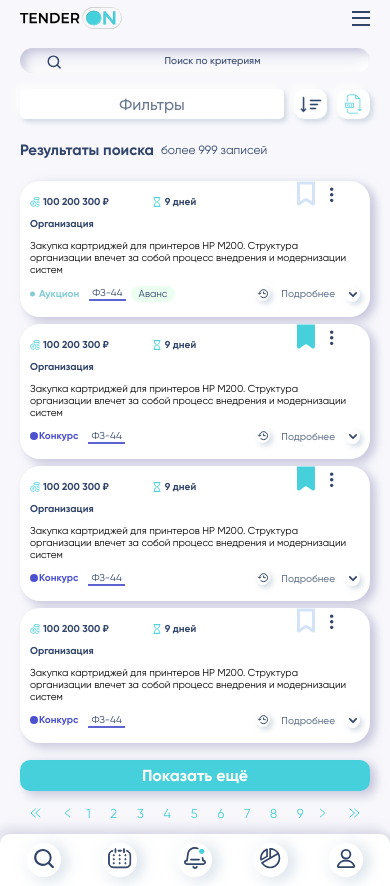
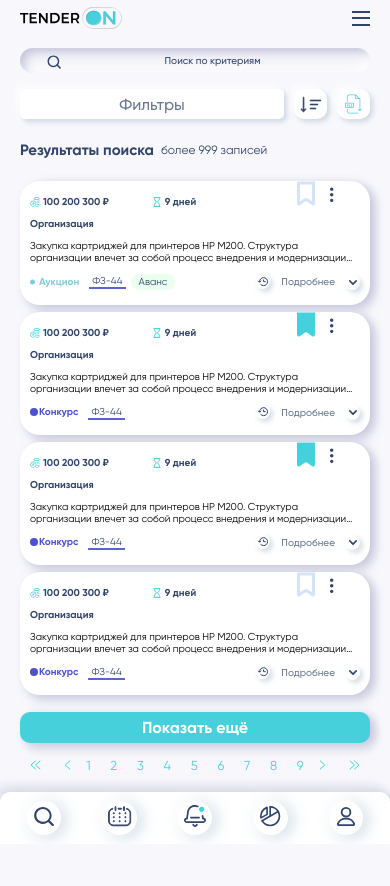
Before and after one commit to Gabbasov98/tenderon, a plain HTML site: page home.html in a window 390 px wide. After the commit the page ends 844 px from the top, so only its background shows below. Drawn offline with Linux system fonts and the light colour scheme.

Commit message:
12  commit

```diff
--- a/css/style.css
+++ b/css/style.css
@@ -1495,6 +1495,11 @@ body.lock {
     margin-bottom: 25px;
 }
 
+.footer__logo svg {
+    height: 100%;
+    max-height: unset;
+}
+
 .footer__title {
     margin-bottom: 28px;
     font-size: 14px;
@@ -1906,6 +1911,10 @@ aside .sort__switch,
     display: none;
 }
 
+.user__drop .a {
+    fill: #31456a;
+}
+
 @media (max-width: 992px) {
     .pagination__arrows a {
         margin-right: 10px;
@@ -2792,4 +2801,14 @@ aside .sort__switch,
     .user__drop .a {
         fill: #31456a;
     }
-}
+    .card__text p {
+        -webkit-line-clamp: 2;
+        display: -webkit-box;
+        -webkit-box-orient: vertical;
+        overflow: hidden;
+    }
+    .card__text p.active {
+        overflow: visible;
+        display: block;
+    }
+}
--- a/home.html
+++ b/home.html
@@ -203,9 +203,9 @@
                                             </div>
                                         </div>
                                         <div class="card__text">
-                                            <p>Закупка картриджей для принтеров HP M200. Структура организации влечет за собой процесс внедрения и модернизации систем<span class="card__text-hide"> массового участия. Повседневная практика показывает,
-                                                что дальнейшее развитие различных форм.
-                                                </span>
+                                            <p>Закупка картриджей для принтеров HP M200. Структура организации влечет за собой процесс внедрения и модернизации систем массового участия. Повседневная практика показывает, что дальнейшее развитие различных
+                                                форм.
+
                                             </p>
                                         </div>
                                         <div class="card__footer">
@@ -274,9 +274,9 @@
                                             </div>
                                         </div>
                                         <div class="card__text">
-                                            <p>Закупка картриджей для принтеров HP M200. Структура организации влечет за собой процесс внедрения и модернизации систем<span class="card__text-hide"> массового участия. Повседневная практика показывает,
-                                                что дальнейшее развитие различных форм.
-                                                </span>
+                                            <p>Закупка картриджей для принтеров HP M200. Структура организации влечет за собой процесс внедрения и модернизации систем массового участия. Повседневная практика показывает, что дальнейшее развитие различных
+                                                форм.
+
                                             </p>
                                         </div>
                                         <div class="card__footer">
@@ -344,9 +344,9 @@
                                             </div>
                                         </div>
                                         <div class="card__text">
-                                            <p>Закупка картриджей для принтеров HP M200. Структура организации влечет за собой процесс внедрения и модернизации систем<span class="card__text-hide"> массового участия. Повседневная практика показывает,
-                                                что дальнейшее развитие различных форм.
-                                                </span>
+                                            <p>Закупка картриджей для принтеров HP M200. Структура организации влечет за собой процесс внедрения и модернизации систем массового участия. Повседневная практика показывает, что дальнейшее развитие различных
+                                                форм.
+
                                             </p>
                                         </div>
                                         <div class="card__footer">
@@ -414,9 +414,9 @@
                                             </div>
                                         </div>
                                         <div class="card__text">
-                                            <p>Закупка картриджей для принтеров HP M200. Структура организации влечет за собой процесс внедрения и модернизации систем<span class="card__text-hide"> массового участия. Повседневная практика показывает,
-                                                что дальнейшее развитие различных форм.
-                                                </span>
+                                            <p>Закупка картриджей для принтеров HP M200. Структура организации влечет за собой процесс внедрения и модернизации систем массового участия. Повседневная практика показывает, что дальнейшее развитие различных
+                                                форм.
+
                                             </p>
                                         </div>
                                         <div class="card__footer">
@@ -804,7 +804,7 @@
                 <div class="footer__container">
                     <div class="row">
                         <div class="footer__col">
-                            <a class="footer__logo" href="#"> <img src="img/logo.svg" alt=""></a>
+                            <a class="footer__logo" href="#"> <img src="img/TenderON_Logo-01 (2).svg" alt=""></a>
                             <ul class="footer__list">
                                 <li> <a href="#">О сервисе</a></li>
                                 <li> <a href="#">Поиск</a></li>
--- a/js/scripts.js
+++ b/js/scripts.js
@@ -62,7 +62,7 @@ $(document).ready(function() {
         card__col__3.children(".card__desc").slideToggle()
         card__head.toggleClass("card__head--active");
         $(this).children(".card__journal-arrow").toggleClass("card__journal-arrow--active")
-        card__text__p.children(".card__text-hide").slideToggle()
+        card__text__p.toggleClass("active");
     })
 
 
```
Lines whose indentation alone changed are shown as unchanged.
